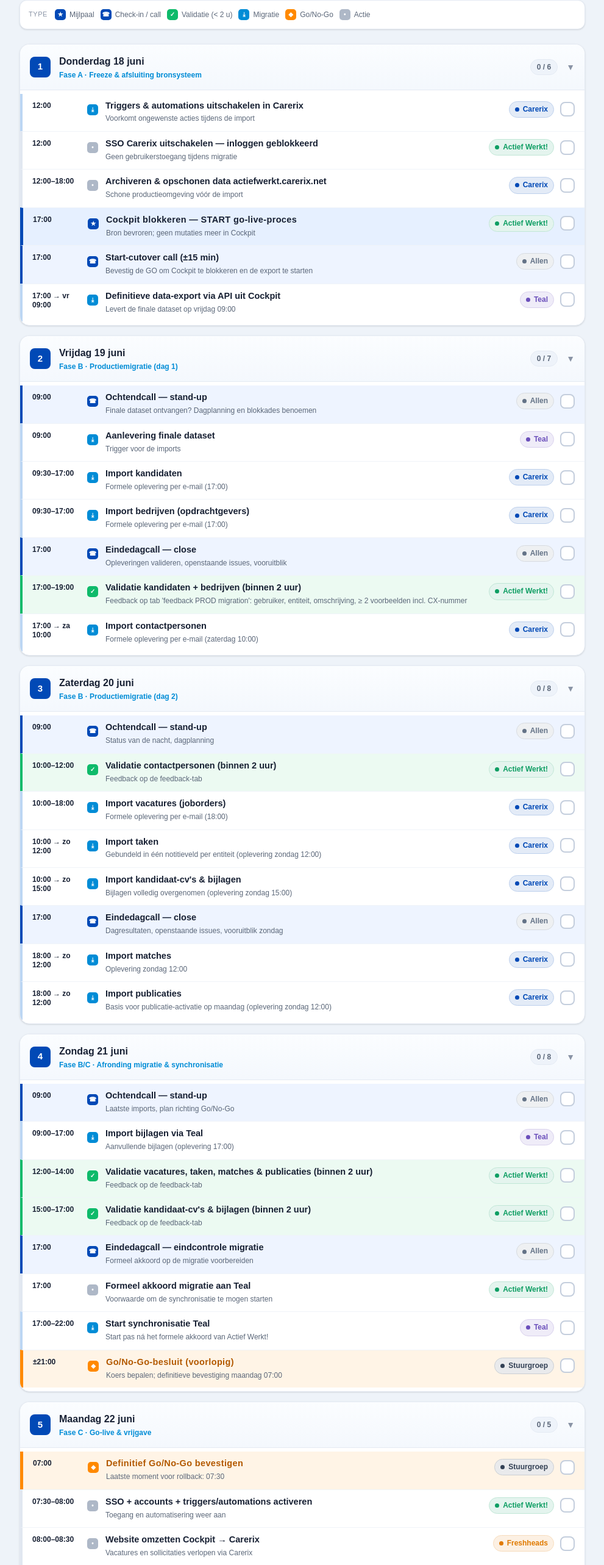
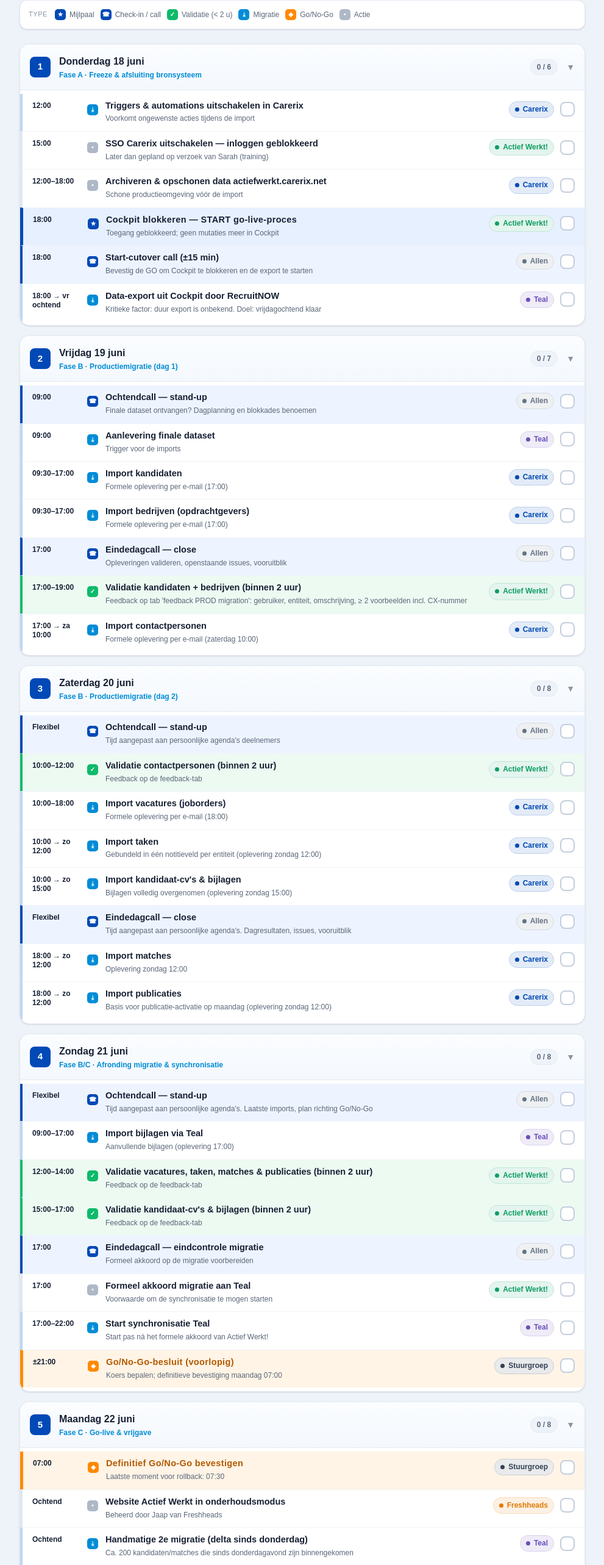
Before and after one commit to pligthart-coder/actief-werkt-dashboard, a Next.js app: page /dashboard in a window 1280 px wide. Shown: the part 228-2794 px from the top of the page at 61% size, without its empty margins (144-1135 px from the left). Built offline with nearby package versions, Linux system fonts and the light colour scheme; no server answers; the database is empty.

Commit message:
Update go-live planning met nieuwe tijden en details van Nigel

```diff
--- a/app/dashboard/page.tsx
+++ b/app/dashboard/page.tsx
@@ -50,11 +50,11 @@ const DAYS: Day[] = [
         sub: "Voorkomt ongewenste acties tijdens de import",
       },
       {
-        t: "12:00",
+        t: "15:00",
         type: "step",
         owner: "Actief Werkt!",
         title: "SSO Carerix uitschakelen — inloggen geblokkeerd",
-        sub: "Geen gebruikerstoegang tijdens migratie",
+        sub: "Later dan gepland op verzoek van Sarah (training)",
       },
       {
         t: "12:00–18:00",
@@ -64,25 +64,25 @@ const DAYS: Day[] = [
         sub: "Schone productieomgeving vóór de import",
       },
       {
-        t: "17:00",
+        t: "18:00",
         type: "mile",
         owner: "Actief Werkt!",
         title: "Cockpit blokkeren — START go-live-proces",
-        sub: "Bron bevroren; geen mutaties meer in Cockpit",
+        sub: "Toegang geblokkeerd; geen mutaties meer in Cockpit",
       },
       {
-        t: "17:00",
+        t: "18:00",
         type: "check",
         owner: "Allen",
         title: "Start-cutover call (±15 min)",
         sub: "Bevestig de GO om Cockpit te blokkeren en de export te starten",
       },
       {
-        t: "17:00 → vr 09:00",
+        t: "18:00 → vr ochtend",
         type: "mig",
         owner: "Teal",
-        title: "Definitieve data-export via API uit Cockpit",
-        sub: "Levert de finale dataset op vrijdag 09:00",
+        title: "Data-export uit Cockpit door RecruitNOW",
+        sub: "Kritieke factor: duur export is onbekend. Doel: vrijdagochtend klaar",
       },
     ],
   },
@@ -148,11 +148,11 @@ const DAYS: Day[] = [
     phase: "Fase B · Productiemigratie (dag 2)",
     items: [
       {
-        t: "09:00",
+        t: "Flexibel",
         type: "check",
         owner: "Allen",
         title: "Ochtendcall — stand-up",
-        sub: "Status van de nacht, dagplanning",
+        sub: "Tijd aangepast aan persoonlijke agenda's deelnemers",
       },
       {
         t: "10:00–12:00",
@@ -183,11 +183,11 @@ const DAYS: Day[] = [
         sub: "Bijlagen volledig overgenomen (oplevering zondag 15:00)",
       },
       {
-        t: "17:00",
+        t: "Flexibel",
         type: "check",
         owner: "Allen",
         title: "Eindedagcall — close",
-        sub: "Dagresultaten, openstaande issues, vooruitblik zondag",
+        sub: "Tijd aangepast aan persoonlijke agenda's. Dagresultaten, issues, vooruitblik",
       },
       {
         t: "18:00 → zo 12:00",
@@ -211,11 +211,11 @@ const DAYS: Day[] = [
     phase: "Fase B/C · Afronding migratie & synchronisatie",
     items: [
       {
-        t: "09:00",
+        t: "Flexibel",
         type: "check",
         owner: "Allen",
         title: "Ochtendcall — stand-up",
-        sub: "Laatste imports, plan richting Go/No-Go",
+        sub: "Tijd aangepast aan persoonlijke agenda's. Laatste imports, plan richting Go/No-Go",
       },
       {
         t: "09:00–17:00",
@@ -281,11 +281,32 @@ const DAYS: Day[] = [
         sub: "Laatste moment voor rollback: 07:30",
       },
       {
+        t: "Ochtend",
+        type: "step",
+        owner: "Freshheads",
+        title: "Website Actief Werkt in onderhoudsmodus",
+        sub: "Beheerd door Jaap van Freshheads",
+      },
+      {
+        t: "Ochtend",
+        type: "mig",
+        owner: "Teal",
+        title: "Handmatige 2e migratie (delta sinds donderdag)",
+        sub: "Ca. 200 kandidaten/matches die sinds donderdagavond zijn binnengekomen",
+      },
+      {
         t: "07:30–08:00",
         type: "step",
         owner: "Actief Werkt!",
         title: "SSO + accounts + triggers/automations activeren",
         sub: "Toegang en automatisering weer aan",
+      },
+      {
+        t: "Ochtend",
+        type: "step",
+        owner: "Actief Werkt!",
+        title: "Medewerkers starten met opnieuw publiceren vacatures",
+        sub: "Vacatures weer live zetten in Carerix",
       },
       {
         t: "08:00–08:30",
@@ -295,7 +316,7 @@ const DAYS: Day[] = [
         sub: "Vacatures en sollicitaties verlopen via Carerix",
       },
       {
-        t: "08:30",
+        t: "11:00",
         type: "mile",
         owner: "Actief Werkt!",
         title: "Organisatie informeren: GO — Carerix vrijgegeven",
```
